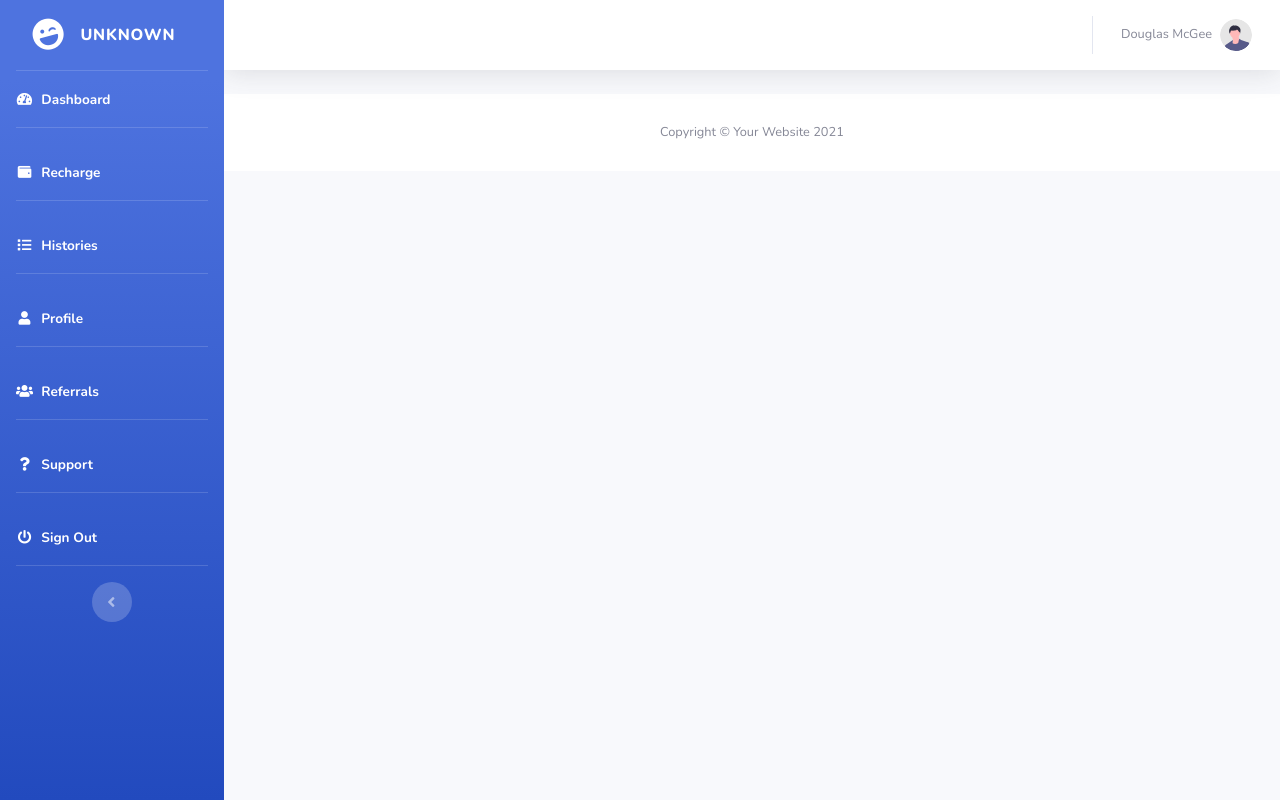
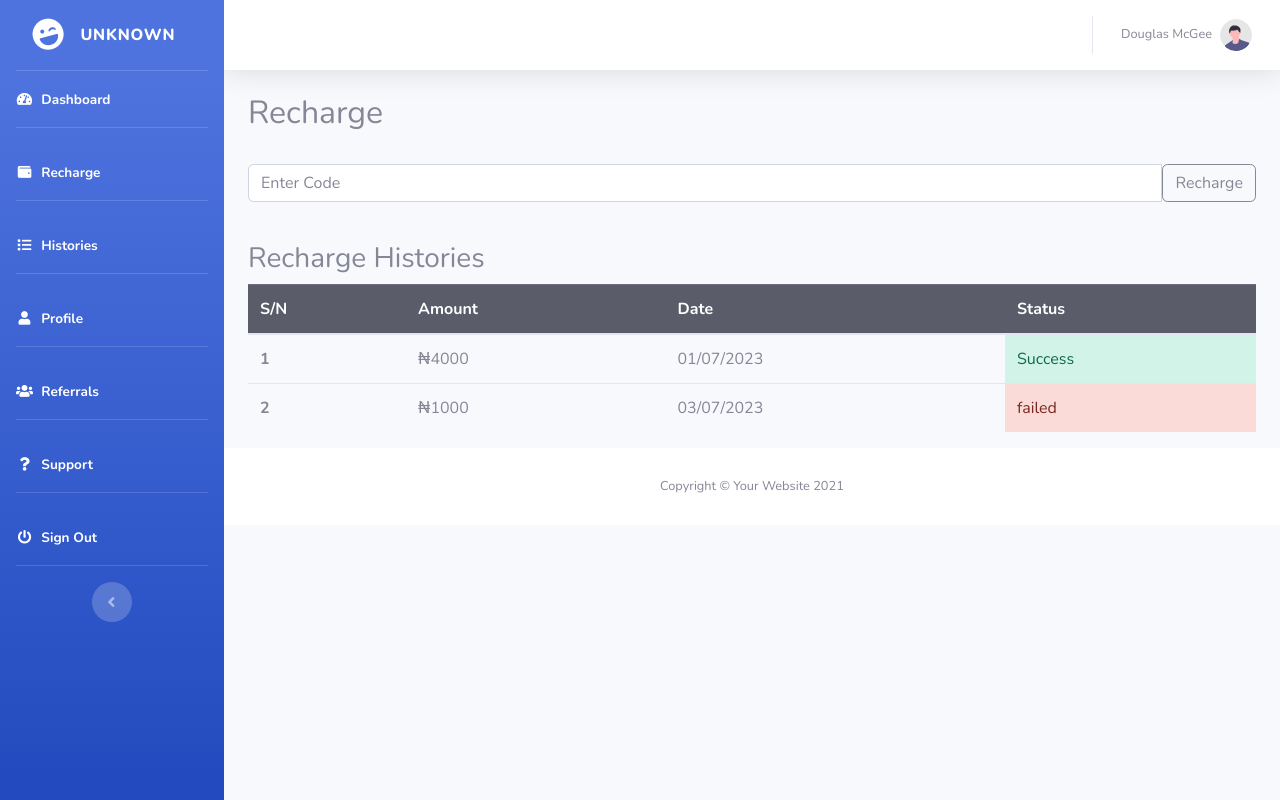
Before and after one commit to coder-frank/investment, a PHP site: page /dashboard/recharge.php in a window 1280 px wide. Run offline with PHP 8.4, Linux system fonts and the light colour scheme.

Commit message:
added changes

```diff
--- a/dashboard/recharge.php
+++ b/dashboard/recharge.php
@@ -3,6 +3,40 @@ require_once '../universal/includes/header.php';
 require_once '../universal/includes/sidebar.php';
 ?>
 
+<h2>Recharge</h2>
+<br>
+<div class="input-group mb-3">
+  <input type="text" class="form-control" placeholder="Enter Code" aria-label="Enter Code" aria-describedby="button-addon2">
+  <button class="btn btn-outline-secondary" type="button" id="button-addon2">Recharge</button>
+</div>
+<br>
+
+<h3>Recharge Histories</h3>
+<div class="table-responsive">
+    <table class="table">
+        <thead class="table-dark">
+             <tr>
+                <th scope="col">S/N</th>
+                <th scope="col">Amount</th>
+                <th scope="col">Date</th>
+                <th scope="col">Status</th>
+             </tr>
+        </thead>
+        <tr>
+				<th scope="row">1</th>
+				<td>₦4000</td>
+				<td>01/07/2023</td>
+				<td class="alert-success">Success</td>
+			</tr>
+                    <tr>
+				<th scope="row">2</th>
+				<td>₦1000</td>
+				<td>03/07/2023</td>
+				<td class="alert-danger">failed</td>
+			</tr>
+
+    </table>
+</div>
 
 
 <?php require_once '../universal/includes/footer.html'; ?>
```
Also changed, not shown: dashboard/history.php (+14 -0 lines).
